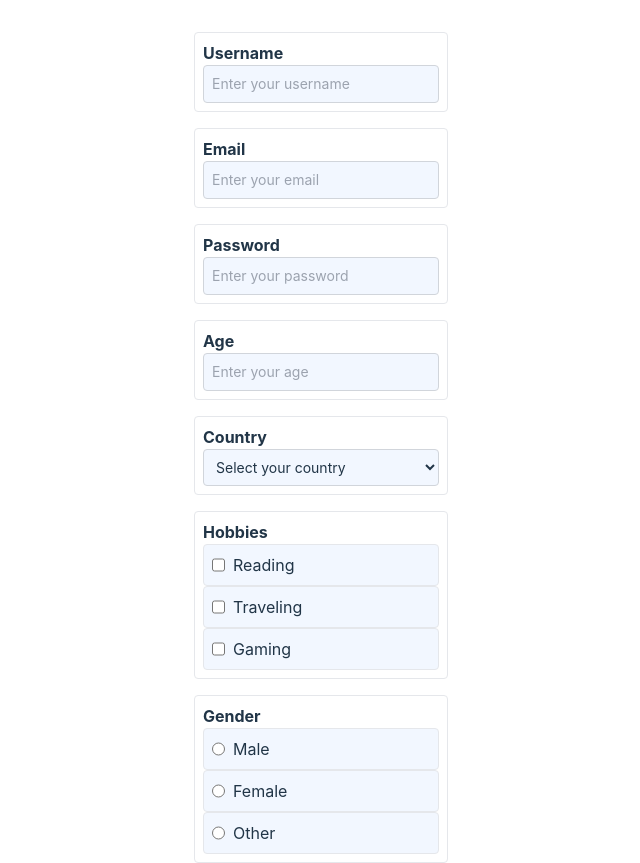
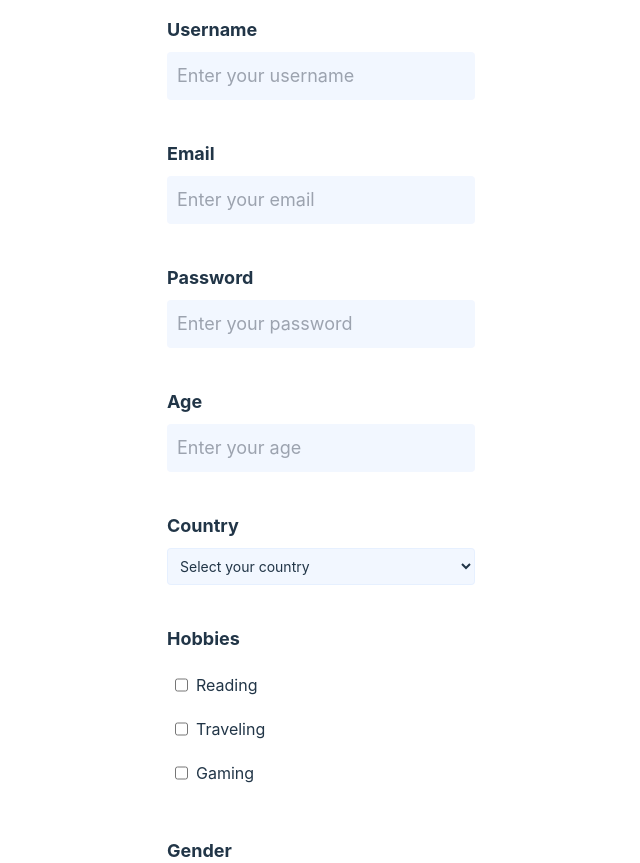
Before and after one commit to nimasdi/rahnema-formaloo, a React (Vite) app in the folder Front-end/: page / in a window 1280 px wide. Shown: the top 863 px of the page, without its empty margins (319-959 px from the left). Built offline with nearby package versions, Linux system fonts and the light colour scheme.

Commit message:
update ShowForm.tsx Styles

```diff
--- a/Front-end/src/App.tsx
+++ b/Front-end/src/App.tsx
@@ -1,18 +1,18 @@
 // src/App.tsx
-import React from 'react'
-import { ThemeProvider } from './context/ThemeContext'
-import Home from './Pages/Home'
-import Form from './Pages/ShowForms/ShowForms'
+import React from "react";
+import { ThemeProvider } from "./context/ThemeContext";
+import Home from "./Pages/Home";
+import Form from "./Pages/ShowForms/ShowForms";
 
 const App: React.FC = () => {
   return (
     <ThemeProvider>
-      <div className="app " >
-        <Home />
-        <Form/>
+      <div className="app ">
+        {/* <Home /> */}
+        <Form />
       </div>
     </ThemeProvider>
-  )
-}
+  );
+};
 
-export default App
+export default App;
--- a/Front-end/src/Pages/Home.tsx
+++ b/Front-end/src/Pages/Home.tsx
@@ -23,11 +23,11 @@ const Home: React.FC = () => {
   return (
     <HomeContainer className={theme}>
       <TextCenter>
-        {/* <Typography size="text-2xl" variant="h2" color="text-accent">
+        <Typography size="text-2xl" variant="h2" color="text-accent">
           Hello, React with TypeScript!
-        </Typography> */}
-        {/* <Fields type="text" /> */}
-        {/* <Button onClick={toggleTheme}>Toggle Theme</Button> */}
+        </Typography>
+        <Fields type="text" />
+        <Button onClick={toggleTheme}>Toggle Theme</Button>
       </TextCenter>
     </HomeContainer>
   );
--- a/Front-end/src/Pages/ShowForms/ShowForms.tsx
+++ b/Front-end/src/Pages/ShowForms/ShowForms.tsx
@@ -122,7 +122,7 @@ const Form = () => {
           name={field.name}
           onChange={handleChange}
           placeholder={field.placeholder}
-          className="p-2 border rounded"
+          className="p-2"
           options={field.options}
           value={formData[field.name]}
           maxLength={field.maxLength}
--- a/Front-end/src/components/Fields/Fields.tsx
+++ b/Front-end/src/components/Fields/Fields.tsx
@@ -6,6 +6,7 @@ import {
   CheckboxContainer,
   CheckboxInput,
   RadioInput,
+  Title,
 } from "../Fields/FiledsStyle";
 
 interface Option {
@@ -53,11 +54,7 @@ const Fields = ({
     case "password":
       return (
         <Label className={className}>
-          {name && (
-            <span className="py-2 font-bold">
-              {name.charAt(0).toUpperCase() + name.slice(1)}
-            </span>
-          )}
+          {name && <Title>{name}</Title>}
           <Input
             className={className}
             name={name}
@@ -73,11 +70,7 @@ const Fields = ({
     case "select":
       return (
         <Label className={className}>
-          {name && (
-            <span className="py-2 font-bold">
-              {name.charAt(0).toUpperCase() + name.slice(1)}
-            </span>
-          )}
+          {name && <Title>{name}</Title>}
           <Select
             className={className}
             name={name}
@@ -87,7 +80,7 @@ const Fields = ({
             required
           >
             {options?.map((option) => (
-              <option key={option.value} value={option.value}>
+              <option key={option.value} value={option.value} id={option.value}>
                 {option.label}
               </option>
             ))}
@@ -97,11 +90,7 @@ const Fields = ({
     case "checkbox":
       return (
         <Label className={className}>
-          {name && (
-            <span className="py-2 font-bold">
-              {name.charAt(0).toUpperCase() + name.slice(1)}
-            </span>
-          )}
+          {name && <Title>{name}</Title>}
           {options?.map((option) => (
             <CheckboxContainer key={option.value} className={className}>
               <CheckboxInput
@@ -121,11 +110,7 @@ const Fields = ({
     case "radio":
       return (
         <Label className={className}>
-          {name && (
-            <span className="py-2 font-bold">
-              {name.charAt(0).toUpperCase() + name.slice(1)}
-            </span>
-          )}
+          {name && <Title>{name}</Title>}
           {options?.map((option) => (
             <CheckboxContainer key={option.value} className={className}>
               <RadioInput
--- a/Front-end/src/components/Fields/FiledsStyle.tsx
+++ b/Front-end/src/components/Fields/FiledsStyle.tsx
@@ -7,27 +7,33 @@ export const Label = tw.label`
 `;
 
 export const Input = tw.input`
-  block w-full px-8 py-1 text-sm border border-gray-300 rounded focus:border-blue-500 focus:ring-blue-500 bg-new-gray
+  block w-full px-8 py-1 text-lg border-2 outline-none border-transparent bg-new-gray rounded caret-new-blue bg-new-gray
   ${(props) => props.className}
 `;
 
 export const Select = tw.select`
-  block w-full px-2 py-1 text-sm border border-gray-300 rounded focus:border-blue-500 focus:ring-blue-500
+  block w-full px-2 py-1 text-sm border border-new-gray rounded focus:border-blue-500 focus:ring-blue-500
   bg-new-gray
   ${(props) => props.className}
 `;
 
-export const CheckboxContainer = tw.div`
-  flex bg-new-gray
+export const CheckboxContainer = tw.label`
+  flex my-1 cursor-pointer rounded has-[:checked]:bg-blue-checked
   ${(props) => props.className}
 `;
 
 export const CheckboxInput = tw.input`
-  mr-2 bg-new-gray
+  mr-2 bg-new-gray checked:border-red-500
   ${(props) => props.className}
 `;
 
 export const RadioInput = tw.input`
-  mr-2 bg-new-gray
+  mr-2 bg-new-gray checked:border-red-500
   ${(props) => props.className}
 `;
+
+export const Title = tw.p`py-2 font-bold text-lg first-letter:uppercase ${(
+  props
+) => props.className}`;
+
+export const Option = tw.label;
--- a/Front-end/tailwind.config.js
+++ b/Front-end/tailwind.config.js
@@ -11,6 +11,8 @@ module.exports = {
         secondary: "#14171A",
         accent: "#657786",
         "new-gray": "rgba(0, 106, 255, 0.05)",
+        "new-blue": "rgb(0, 106, 255)",
+        "blue-checked": "#D3E2FE",
         "light-gray": "#AAB8C2",
         "extra-light-gray": "#E1E8ED",
         "extra-extra-light-gray": "#F5F8FA",
```
